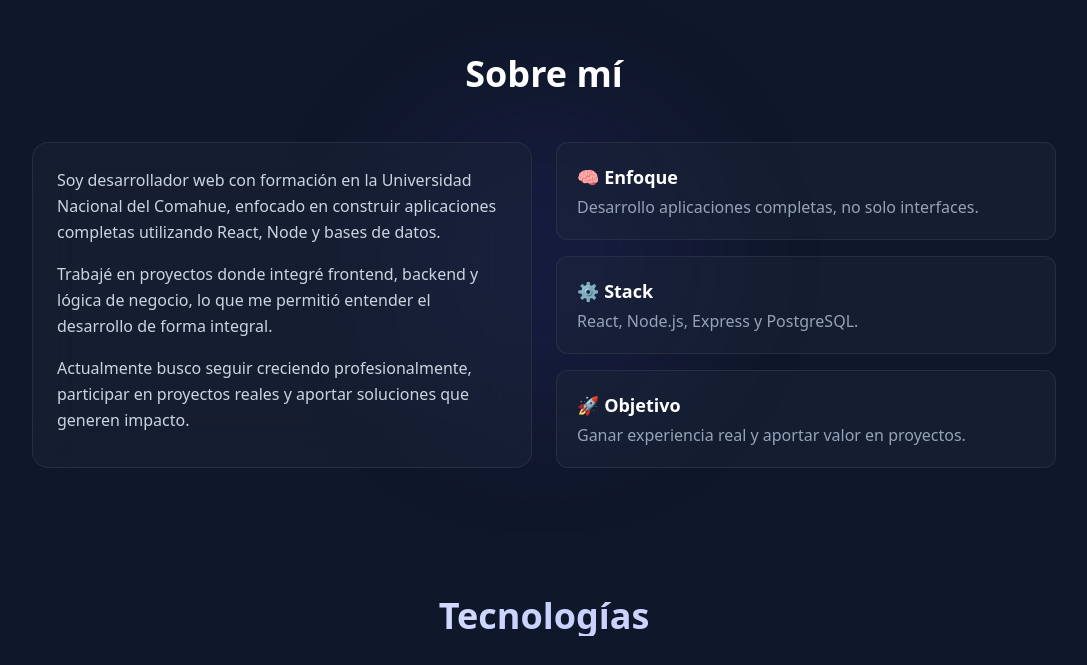
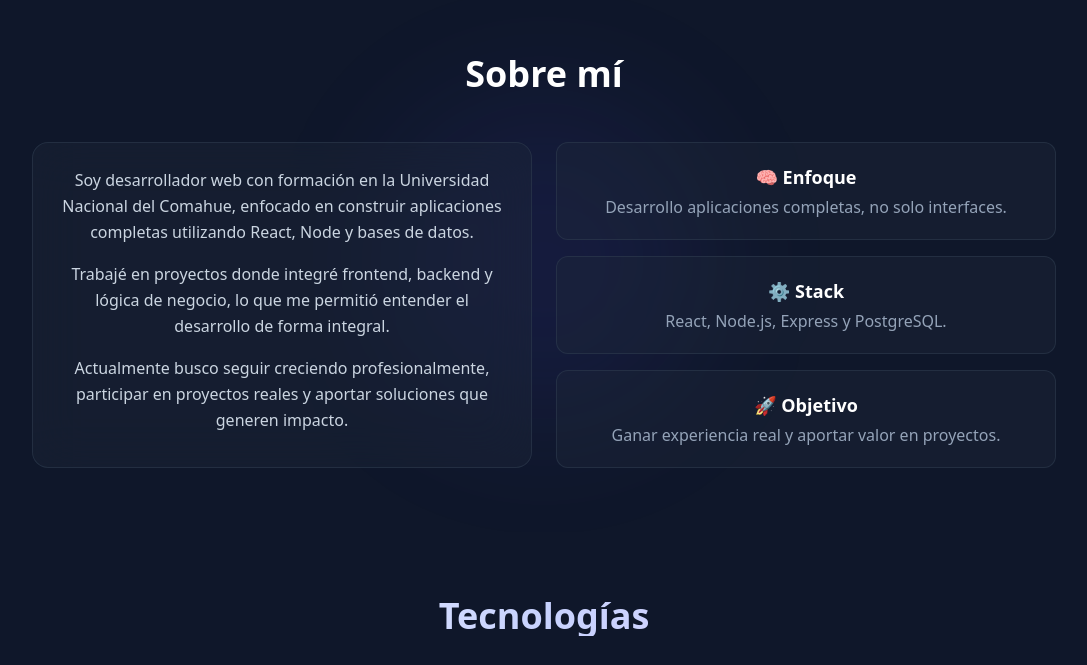
Before and after one commit to NicoBucarey/Portafolio-, a React (Vite) app: page / in a window 1280 px wide. Shown: the part 730-1395 px from the top of the page, without its empty margins (96-1183 px from the left). Built offline with nearby package versions, Linux system fonts and the light colour scheme.

Commit message:
centralizacion del texto del about

```diff
--- a/src/sections/About.jsx
+++ b/src/sections/About.jsx
@@ -16,7 +16,7 @@ function About() {
         <div className="grid md:grid-cols-2 gap-5 sm:gap-6">
 
           {/* TEXTO EN CARD */}
-          <div className="p-5 sm:p-6 rounded-2xl bg-slate-800/40 border border-slate-700/50 backdrop-blur-xl">
+          <div className="p-5 sm:p-6 rounded-2xl bg-slate-800/40 border border-slate-700/50 backdrop-blur-xl text-center">
             <div className="space-y-4 text-slate-300 leading-relaxed text-base">
 
               <p>
@@ -40,7 +40,7 @@ function About() {
           {/* CARDS */}
           <div className="space-y-5 sm:space-y-4">
 
-            <div className="p-4 sm:p-5 rounded-xl bg-slate-800/40 border border-slate-700/50 hover:border-indigo-500/40 transition">
+            <div className="p-4 sm:p-5 rounded-xl bg-slate-800/40 border border-slate-700/50 hover:border-indigo-500/40 transition text-center">
               <h3 className="text-white text-lg font-semibold mb-1">
                 🧠 Enfoque
               </h3>
@@ -49,7 +49,7 @@ function About() {
               </p>
             </div>
 
-            <div className="p-4 sm:p-5 rounded-xl bg-slate-800/40 border border-slate-700/50 hover:border-indigo-500/40 transition">
+            <div className="p-4 sm:p-5 rounded-xl bg-slate-800/40 border border-slate-700/50 hover:border-indigo-500/40 transition text-center">
               <h3 className="text-white text-lg font-semibold mb-1">
                 ⚙️ Stack
               </h3>
@@ -58,7 +58,7 @@ function About() {
               </p>
             </div>
 
-            <div className="p-4 sm:p-5 rounded-xl bg-slate-800/40 border border-slate-700/50 hover:border-indigo-500/40 transition">
+            <div className="p-4 sm:p-5 rounded-xl bg-slate-800/40 border border-slate-700/50 hover:border-indigo-500/40 transition text-center">
               <h3 className="text-white text-lg font-semibold mb-1">
                 🚀 Objetivo
               </h3>
```
